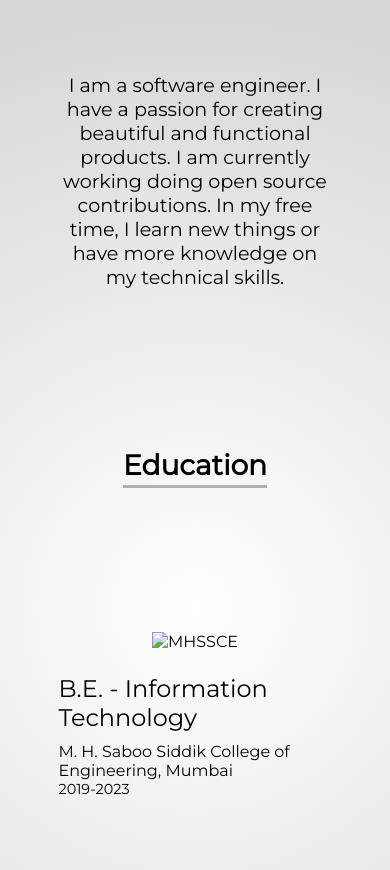
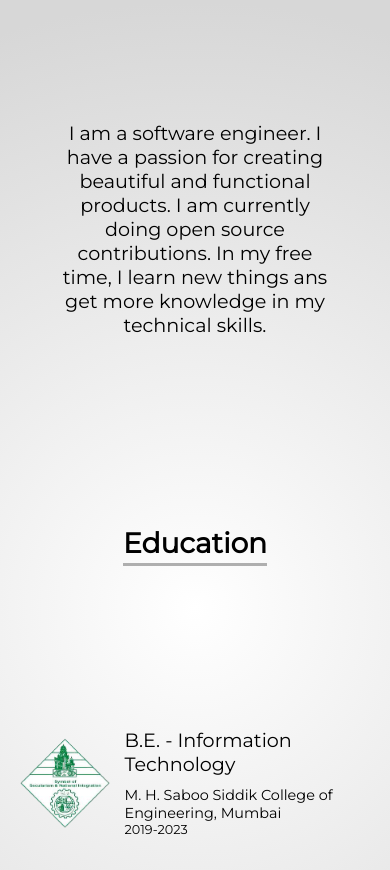
Before and after one commit to Faisalhs51/Portfolio, a plain HTML site: page index.html in a window 390 px wide. Shown: the part 1080-1950 px from the top of the page. Drawn offline with Linux system fonts and the light colour scheme.

Commit message:
education image added

```diff
--- a/index.html
+++ b/index.html
@@ -122,14 +122,14 @@
           <div class="about-desc">
             <p>
               I am a software engineer. I have a passion for creating beautiful
-              and functional products. I am currently working doing open source
-              contributions. In my free time, I learn new things or have more
-              knowledge on my technical skills.
+              and functional products. I am currently doing open source
+              contributions. In my free time, I learn new things ans get more
+              knowledge in my technical skills.
             </p>
           </div>
-          <div><strong>Education</strong></div>
+          <div class="detail-heading"><strong>Education</strong></div>
           <div class="detail-box">
-            <img src="" alt="MHSSCE" />
+            <img src="asset/mhsscoe.png" alt="MHSSCE" />
             <div class="detail-container">
               <p class="designation">B.E. - Information Technology</p>
               <p class="company-name">
@@ -138,7 +138,7 @@
               <p class="duration">2019-2023</p>
             </div>
           </div>
-          <div><strong>Achievements</strong></div>
+          <div class="detail-heading"><strong>Achievements</strong></div>
           <ul class="achievement-ul">
             <li>
               Ranked <b>4th among 100+</b> participants in Code Loop competition
--- a/styles.css
+++ b/styles.css
@@ -148,7 +148,7 @@ nav ul li {
 
 .about-container {
   width: 100%;
-  height: 120vh;
+  height: 130vh;
   display: flex;
   justify-content: space-around;
   align-items: center;
@@ -156,6 +156,7 @@ nav ul li {
 }
 
 .heading-box {
+  margin-top: 80px;
   border: 5px solid black;
   padding: 15px 30px;
   font-weight: bolder;
@@ -169,6 +170,7 @@ nav ul li {
 
 .about-desc p {
   text-align: center;
+  font-size: 1.1rem;
 }
 
 .detail-box {
@@ -180,6 +182,15 @@ nav ul li {
   align-content: center;
   justify-content: space-around;
   align-items: center;
+}
+
+.detail-heading {
+  margin-top: 50px;
+}
+
+.detail-box img {
+  width: 125px;
+  height: 125px;
 }
 
 .detail-container {
@@ -363,8 +374,29 @@ div strong {
     padding: 5px;
     list-style-type: disc;
     list-style-position: inside;
+    font-size: 1rem;
   }
   .about-desc p {
     font-size: 1.2rem;
   }
+  .detail-box {
+    flex-wrap: nowrap;
+    width: 90vw;
+  }
+  .detail-box img {
+    width: 90px;
+    height: 90px;
+  }
+  .designation {
+    font-size: 1.2rem;
+  }
+  .company-name {
+    font-size: 0.9rem;
+  }
+  .duration {
+    font-size: 0.8rem;
+  }
+  .detail-container {
+    margin-left: 15px;
+  }
 }
```
Also changed, not shown: asset/mhsscoe.png (added).
